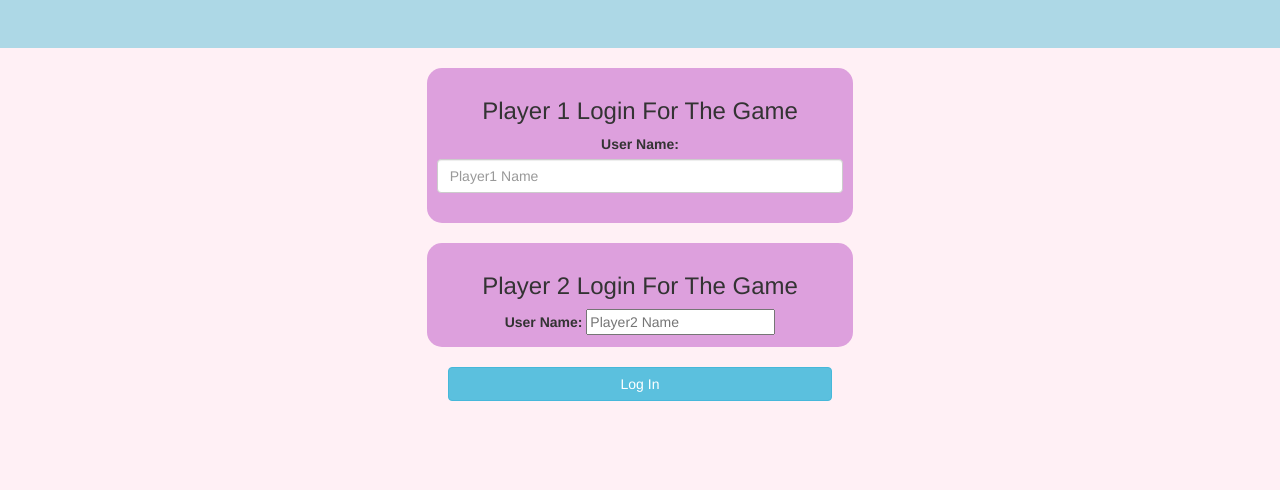
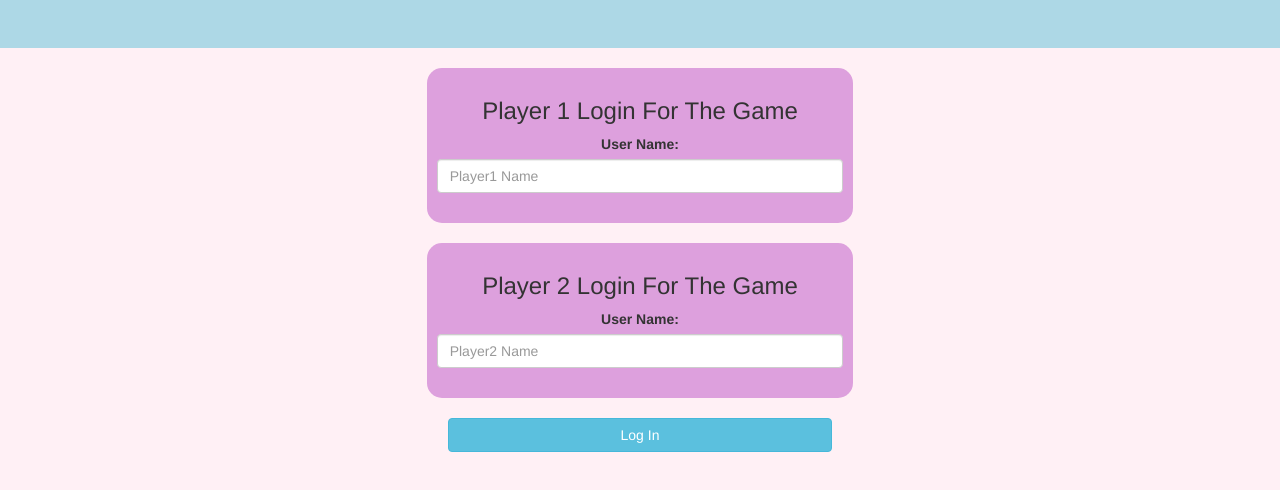
Before and after one commit to AbhipshaCoder/The-Math-Quiz-Game, a plain HTML site: page index.html in a window 1280 px wide. Shown: the part 82-572 px from the top of the page. Drawn offline with nearby package versions, Linux system fonts and the light colour scheme.

Commit message:
Add files via upload

```diff
--- a/index.html
+++ b/index.html
@@ -36,7 +36,7 @@
      <div class="col-lg-4 col-md-8 col-sm-8 col-xs-11 login_div2">
 		<h3>Player 2 Login For The Game</h3>
 		<label>User Name:</label>
-		<input type="text" id="player2_name_input" placeholder="Player2 Name">
+		<input type="text" id="player2_name_input" class="form-control" placeholder="Player2 Name">
 		<br>
 		</div>
 		<br>
```
